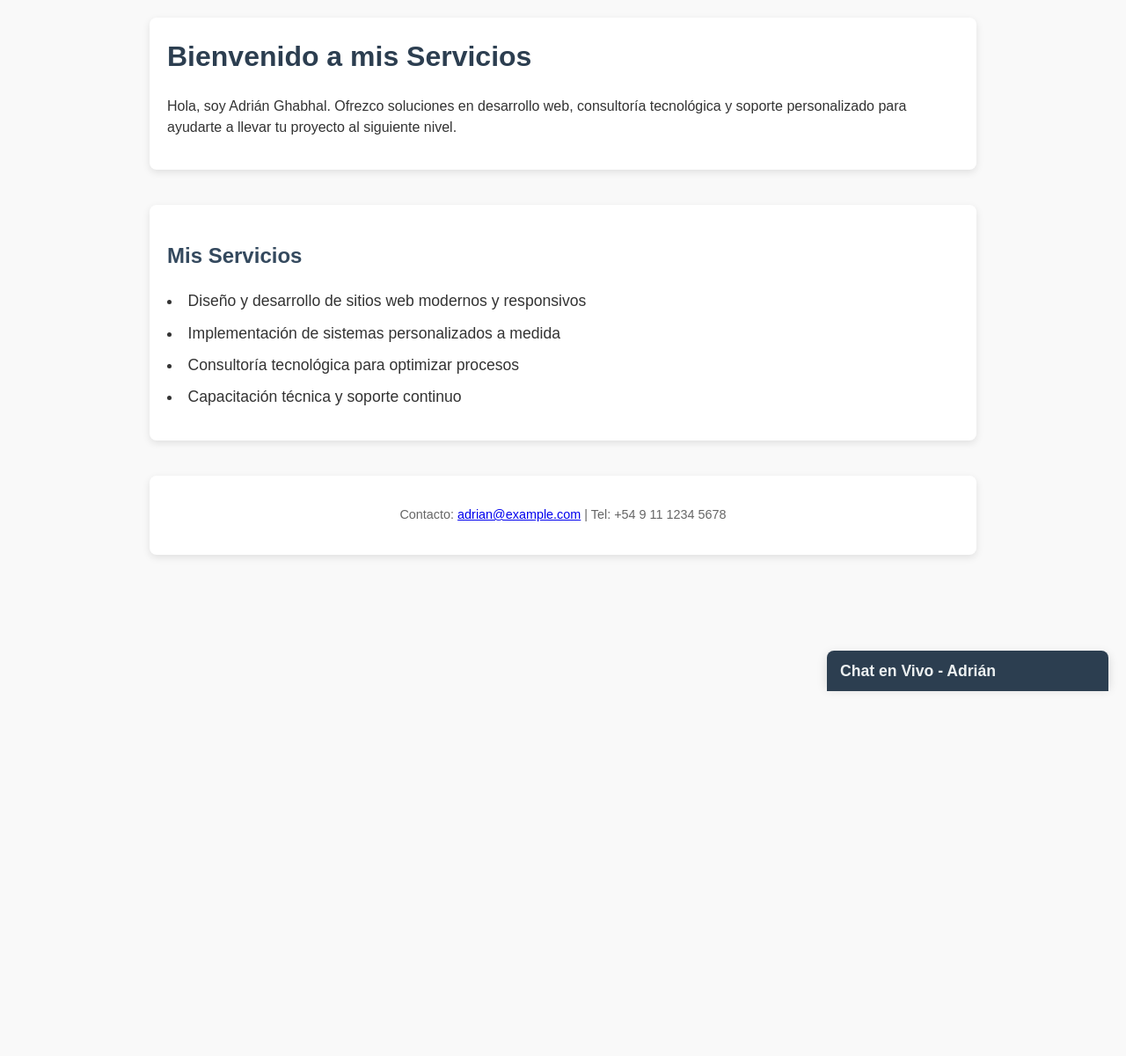
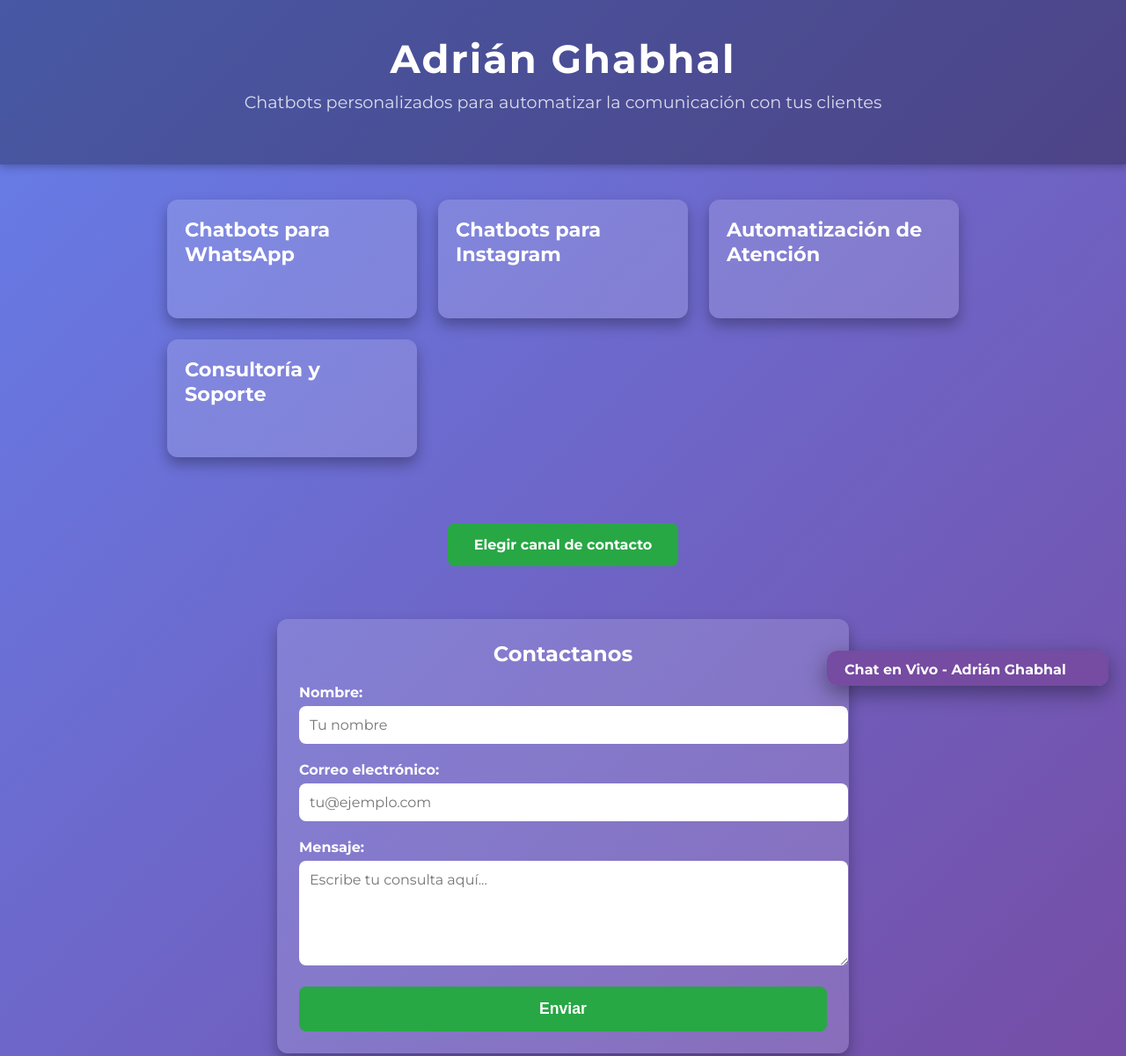
Before and after one commit to ghabhal/ghabhal.github.io, a plain HTML site: page index.html in a window 1280 px wide. Shown: the top 1201 px of the page at 88% size. Before the commit the page ends 800 px from the top, so only its background shows below. Drawn offline with Linux system fonts and the light colour scheme.

Commit message:
Add files via upload

```diff
--- a/index.html
+++ b/index.html
@@ -3,212 +3,347 @@
 <head>
   <meta charset="UTF-8" />
   <meta name="viewport" content="width=device-width, initial-scale=1" />
-  <title>Servicios de Adrián Ghabhal</title>
+  <title>Adrián Ghabhal - Chatbots Automatizados</title>
+  <link href="https://fonts.googleapis.com/css2?family=Montserrat:wght@400;700&display=swap" rel="stylesheet" />
   <style>
-    /* Estilos generales */
     body {
-      font-family: Arial, sans-serif;
-      margin: 20px;
-      background: #f9f9f9;
-      color: #333;
-      line-height: 1.5;
+      margin: 0;
+      font-family: 'Montserrat', sans-serif;
+      background: linear-gradient(135deg, #667eea 0%, #764ba2 100%);
+      color: #fff;
+      min-height: 100vh;
+      display: flex;
+      flex-direction: column;
     }
-    header, section, footer {
-      max-width: 900px;
-      margin: 0 auto 40px auto;
-      background: white;
-      padding: 20px;
-      border-radius: 8px;
-      box-shadow: 0 3px 8px rgba(0,0,0,0.1);
+    header {
+      padding: 40px 20px;
+      text-align: center;
+      background: rgba(0,0,0,0.3);
+      box-shadow: 0 2px 10px rgba(0,0,0,0.3);
     }
     header h1 {
+      margin: 0;
+      font-weight: 700;
+      font-size: 2.8rem;
+      letter-spacing: 2px;
+    }
+    header p {
+      margin-top: 10px;
+      font-weight: 400;
+      font-size: 1.2rem;
+      opacity: 0.8;
+    }
+    main {
+      flex: 1;
+      max-width: 900px;
+      margin: 40px auto;
+      padding: 0 20px;
+    }
+    .services {
+      display: grid;
+      grid-template-columns: repeat(auto-fit, minmax(280px, 1fr));
+      gap: 24px;
+      margin-bottom: 50px;
+    }
+    .service-card {
+      background: rgba(255, 255, 255, 0.15);
+      border-radius: 12px;
+      padding: 20px;
+      box-shadow: 0 8px 16px rgba(0,0,0,0.3);
+      cursor: pointer;
+      transition: transform 0.3s ease, box-shadow 0.3s ease;
+      position: relative;
+      overflow: hidden;
+      opacity: 0;
+      transform: translateY(20px);
+    }
+    .service-card:hover {
+      transform: translateY(-10px);
+      box-shadow: 0 15px 30px rgba(0,0,0,0.4);
+    }
+    .service-card h3 {
       margin-top: 0;
-      color: #2c3e50;
+      font-size: 1.4rem;
     }
-    section h2 {
-      color: #34495e;
+    .service-desc {
+      margin-top: 10px;
+      max-height: 0;
+      overflow: hidden;
+      opacity: 0;
+      transition: max-height 0.4s ease, opacity 0.4s ease;
+      font-weight: 300;
+      line-height: 1.4;
     }
-    ul {
-      list-style: disc inside;
-      padding-left: 0;
+    .service-card.active .service-desc {
+      max-height: 150px;
+      opacity: 1;
+      margin-top: 10px;
     }
-    ul li {
-      margin-bottom: 10px;
-      font-size: 1.1em;
+    .contact-btn {
+      display: inline-block;
+      margin-top: 25px;
+      padding: 15px 30px;
+      background: #28a745;
+      color: white;
+      font-weight: 700;
+      border-radius: 8px;
+      text-decoration: none;
+      transition: background-color 0.3s ease;
     }
-    footer {
-      text-align: center;
-      font-size: 0.9em;
-      color: #666;
+    .contact-btn:hover {
+      background: #1e7e34;
     }
 
-    /* Chat estilos */
+    /* Formulario */
+    form {
+      background: rgba(255, 255, 255, 0.15);
+      padding: 25px;
+      border-radius: 12px;
+      box-shadow: 0 8px 16px rgba(0,0,0,0.3);
+      max-width: 600px;
+      margin: 0 auto 70px;
+    }
+    form h2 {
+      margin-top: 0;
+      font-weight: 700;
+      margin-bottom: 20px;
+      text-align: center;
+    }
+    form label {
+      display: block;
+      margin-bottom: 6px;
+      font-weight: 600;
+    }
+    form input, form textarea {
+      width: 100%;
+      padding: 12px;
+      border-radius: 8px;
+      border: none;
+      margin-bottom: 20px;
+      font-size: 1rem;
+      font-family: 'Montserrat', sans-serif;
+      resize: vertical;
+    }
+    form input:focus, form textarea:focus {
+      outline: 2px solid #28a745;
+      background: #fff;
+      color: #000;
+    }
+    form button {
+      background: #28a745;
+      color: white;
+      font-weight: 700;
+      padding: 15px 30px;
+      border: none;
+      border-radius: 8px;
+      cursor: pointer;
+      font-size: 1.1rem;
+      width: 100%;
+      transition: background-color 0.3s ease;
+    }
+    form button:hover {
+      background: #1e7e34;
+    }
+
+    /* Chat en vivo */
     #chat-container {
       position: fixed;
       bottom: 20px;
       right: 20px;
       width: 320px;
-      height: 40px;
-      box-shadow: 0 4px 12px rgba(0,0,0,0.15);
-      border-radius: 8px 8px 0 0;
-      background-color: #fff;
-      font-family: Arial, sans-serif;
+      max-height: 400px;
+      background: rgba(255, 255, 255, 0.15);
+      border-radius: 12px;
+      box-shadow: 0 8px 24px rgba(0,0,0,0.4);
       display: flex;
       flex-direction: column;
-      transition: height 0.3s ease;
-      user-select: none;
+      font-family: 'Montserrat', sans-serif;
+      color: #000;
+      overflow: hidden;
       z-index: 1000;
     }
     #chat-header {
+      background: #764ba2;
+      color: white;
+      padding: 12px 20px;
+      font-weight: 700;
       cursor: pointer;
-      background-color: #2c3e50;
-      color: #ecf0f1;
-      font-weight: bold;
-      font-size: 1.1em;
-      padding: 10px 15px;
-      border-radius: 8px 8px 0 0;
       user-select: none;
     }
     #chat-messages {
       flex: 1;
+      padding: 10px 20px;
       overflow-y: auto;
-      padding: 10px 15px;
-      font-size: 0.95em;
-      background: #ecf0f1;
+      background: #fff;
+      font-size: 0.9rem;
+    }
+    .message {
+      margin-bottom: 12px;
+      padding: 8px 12px;
+      border-radius: 12px;
+      max-width: 75%;
+      clear: both;
+    }
+    .user-message {
+      background: #28a745;
+      color: white;
+      float: right;
+      text-align: right;
+    }
+    .bot-message {
+      background: #eee;
+      color: #333;
+      float: left;
+      text-align: left;
     }
     #chat-input-container {
+      padding: 10px 20px;
+      background: #f0f0f0;
       display: flex;
-      border-top: 1px solid #ddd;
-      padding: 10px 15px;
-      background: #fff;
-      border-radius: 0 0 8px 8px;
+      gap: 10px;
     }
     #chat-input {
-      flex-grow: 1;
-      padding: 8px 10px;
-      font-size: 1em;
+      flex: 1;
+      padding: 10px 15px;
+      border-radius: 20px;
       border: 1px solid #ccc;
-      border-radius: 4px;
+      font-size: 1rem;
     }
     #chat-send {
-      background-color: #2c3e50;
+      background: #764ba2;
+      border: none;
       color: white;
-      border: none;
-      padding: 8px 15px;
-      margin-left: 10px;
-      font-weight: bold;
-      border-radius: 4px;
+      padding: 0 20px;
+      border-radius: 20px;
       cursor: pointer;
+      font-weight: 700;
       transition: background-color 0.3s ease;
     }
-    #chat-send:disabled {
-      background-color: #7f8c8d;
-      cursor: not-allowed;
+    #chat-send:hover {
+      background: #5b367a;
     }
-    #chat-send:hover:not(:disabled) {
-      background-color: #34495e;
-    }
-    .message {
-      margin-bottom: 10px;
-      padding: 8px 12px;
-      border-radius: 16px;
-      max-width: 80%;
-      word-wrap: break-word;
-    }
-    .user-message {
-      background-color: #2980b9;
-      color: white;
-      align-self: flex-end;
-    }
-    .bot-message {
-      background-color: #bdc3c7;
-      color: #2c3e50;
-      align-self: flex-start;
-    }
+
   </style>
 </head>
 <body>
 
 <header>
-  <h1>Bienvenido a mis Servicios</h1>
-  <p>Hola, soy Adrián Ghabhal. Ofrezco soluciones en desarrollo web, consultoría tecnológica y soporte personalizado para ayudarte a llevar tu proyecto al siguiente nivel.</p>
+  <h1>Adrián Ghabhal</h1>
+  <p>Chatbots personalizados para automatizar la comunicación con tus clientes</p>
 </header>
 
-<section>
-  <h2>Mis Servicios</h2>
-  <ul>
-    <li>Diseño y desarrollo de sitios web modernos y responsivos</li>
-    <li>Implementación de sistemas personalizados a medida</li>
-    <li>Consultoría tecnológica para optimizar procesos</li>
-    <li>Capacitación técnica y soporte continuo</li>
-  </ul>
-</section>
+<main>
+  <section class="services">
+    <div class="service-card" tabindex="0">
+      <h3>Chatbots para WhatsApp</h3>
+      <p class="service-desc">Automatiza respuestas, toma pedidos y brinda soporte 24/7 directamente en WhatsApp, la app más popular.</p>
+    </div>
+    <div class="service-card" tabindex="0">
+      <h3>Chatbots para Instagram</h3>
+      <p class="service-desc">Responde mensajes directos y comenta con bots inteligentes que mejoran la interacción y aumentan ventas.</p>
+    </div>
+    <div class="service-card" tabindex="0">
+      <h3>Automatización de Atención</h3>
+      <p class="service-desc">Integramos sistemas para gestionar consultas, reservas y pedidos, liberando tiempo y recursos de tu equipo.</p>
+    </div>
+    <div class="service-card" tabindex="0">
+      <h3>Consultoría y Soporte</h3>
+      <p class="service-desc">Te asesoramos en la implementación y mantenimiento de chatbots que se adapten a tus necesidades y objetivos.</p>
+    </div>
+  </section>
 
-<footer>
-  <p>Contacto: <a href="mailto:adrian@example.com">adrian@example.com</a> | Tel: +54 9 11 1234 5678</p>
-</footer>
+  <div style="text-align:center; margin-bottom: 60px;">
+    <a href="landingpage.html" class="contact-btn">Elegir canal de contacto</a>
+  </div>
 
-<!-- Chat fijo -->
-<div id="chat-container" role="region" aria-label="Chat en vivo con Adrián">
-  <div id="chat-header" role="button" aria-expanded="false" tabindex="0">Chat en Vivo - Adrián</div>
-  <div id="chat-messages" aria-live="polite" aria-atomic="false"></div>
+  <!-- Formulario de contacto -->
+  <form id="contact-form">
+    <h2>Contactanos</h2>
+    <label for="name">Nombre:</label>
+    <input type="text" id="name" name="name" required placeholder="Tu nombre" />
+
+    <label for="email">Correo electrónico:</label>
+    <input type="email" id="email" name="email" required placeholder="tu@ejemplo.com" />
+
+    <label for="message">Mensaje:</label>
+    <textarea id="message" name="message" rows="5" required placeholder="Escribe tu consulta aquí..."></textarea>
+
+    <button type="submit">Enviar</button>
+  </form>
+</main>
+
+<!-- Chat en vivo -->
+<div id="chat-container">
+  <div id="chat-header">Chat en Vivo - Adrián Ghabhal</div>
+  <div id="chat-messages"></div>
   <div id="chat-input-container">
-    <input
-      id="chat-input"
-      type="text"
-      placeholder="Escribe tu mensaje..."
-      aria-label="Escribe tu mensaje"
-      autocomplete="off"
-    />
-    <button id="chat-send" disabled>Enviar</button>
+    <input type="text" id="chat-input" placeholder="Escribe tu mensaje..." autocomplete="off" />
+    <button id="chat-send">Enviar</button>
   </div>
 </div>
 
+<footer>
+  &copy; 2025 Adrián Ghabhal. Todos los derechos reservados.
+</footer>
+
 <script>
+  // Mostrar/ocultar descripción del servicio
+  document.querySelectorAll('.service-card').forEach(card => {
+    card.addEventListener('click', () => {
+      card.classList.toggle('active');
+    });
+    card.addEventListener('keydown', (e) => {
+      if (e.key === 'Enter' || e.key === ' ') {
+        e.preventDefault();
+        card.classList.toggle('active');
+      }
+    });
+  });
+
+  // Animación de entrada suave
+  window.addEventListener('load', () => {
+    document.querySelectorAll('.service-card').forEach((card, i) => {
+      setTimeout(() => {
+        card.style.opacity = '1';
+        card.style.transform = 'translateY(0)';
+      }, i * 150);
+    });
+  });
+
+  // Formulario: simulamos envío con mensaje de agradecimiento
+  const form = document.getElementById('contact-form');
+  form.addEventListener('submit', e => {
+    e.preventDefault();
+    alert('Gracias por contactarnos, ' + form.name.value + '! Respondemos pronto.');
+    form.reset();
+  });
+
+  // Chat en vivo básico
   const chatContainer = document.getElementById('chat-container');
   const chatHeader = document.getElementById('chat-header');
   const chatMessages = document.getElementById('chat-messages');
-  const chatInputContainer = document.getElementById('chat-input-container');
   const chatInput = document.getElementById('chat-input');
   const chatSend = document.getElementById('chat-send');
 
-  // Al iniciar, chat cerrado
-  chatMessages.style.display = 'none';
-  chatInputContainer.style.display = 'none';
-  chatContainer.style.height = '40px';
-  chatHeader.setAttribute('aria-expanded', 'false');
-  chatSend.disabled = true;
-
-  function toggleChat() {
-    const expanded = chatHeader.getAttribute('aria-expanded') === 'true';
-    if (expanded) {
+  // Toggle chat panel (mostrar/ocultar)
+  chatHeader.addEventListener('click', () => {
+    if (chatMessages.style.display === 'none') {
+      chatMessages.style.display = 'block';
+      chatInput.parentElement.style.display = 'flex';
+      chatContainer.style.height = '400px';
+    } else {
       chatMessages.style.display = 'none';
-      chatInputContainer.style.display = 'none';
+      chatInput.parentElement.style.display = 'none';
       chatContainer.style.height = '40px';
-      chatHeader.setAttribute('aria-expanded', 'false');
-    } else {
-      chatMessages.style.display = 'block';
-      chatInputContainer.style.display = 'flex';
-      chatContainer.style.height = '400px';
-      chatHeader.setAttribute('aria-expanded', 'true');
-      chatInput.focus();
-    }
-  }
-
-  chatHeader.addEventListener('click', toggleChat);
-  chatHeader.addEventListener('keydown', e => {
-    if (e.key === 'Enter' || e.key === ' ') {
-      e.preventDefault();
-      toggleChat();
     }
   });
 
-  chatInput.addEventListener('input', () => {
-    chatSend.disabled = chatInput.value.trim() === '';
-  });
+  // Inicializar chat cerrado
+  chatMessages.style.display = 'none';
+  chatInput.parentElement.style.display = 'none';
+  chatContainer.style.height = '40px';
 
   function appendMessage(text, sender) {
-    if (!text) return;
     const msgDiv = document.createElement('div');
     msgDiv.classList.add('message', sender === 'user' ? 'user-message' : 'bot-message');
     msgDiv.textContent = text;
@@ -216,25 +351,24 @@
     chatMessages.scrollTop = chatMessages.scrollHeight;
   }
 
+  chatSend.addEventListener('click', sendMessage);
+  chatInput.addEventListener('keypress', e => {
+    if (e.key === 'Enter') {
+      sendMessage();
+    }
+  });
+
   function sendMessage() {
     const msg = chatInput.value.trim();
     if (!msg) return;
     appendMessage(msg, 'user');
     chatInput.value = '';
-    chatSend.disabled = true;
 
-    // Simulamos respuesta automática
+    // Simular respuesta bot con delay
     setTimeout(() => {
       appendMessage('Gracias por tu mensaje. En breve te responderemos.', 'bot');
     }, 1000);
   }
-
-  chatSend.addEventListener('click', sendMessage);
-  chatInput.addEventListener('keypress', e => {
-    if (e.key === 'Enter' && !chatSend.disabled) {
-      sendMessage();
-    }
-  });
 </script>
 
 </body>
```
